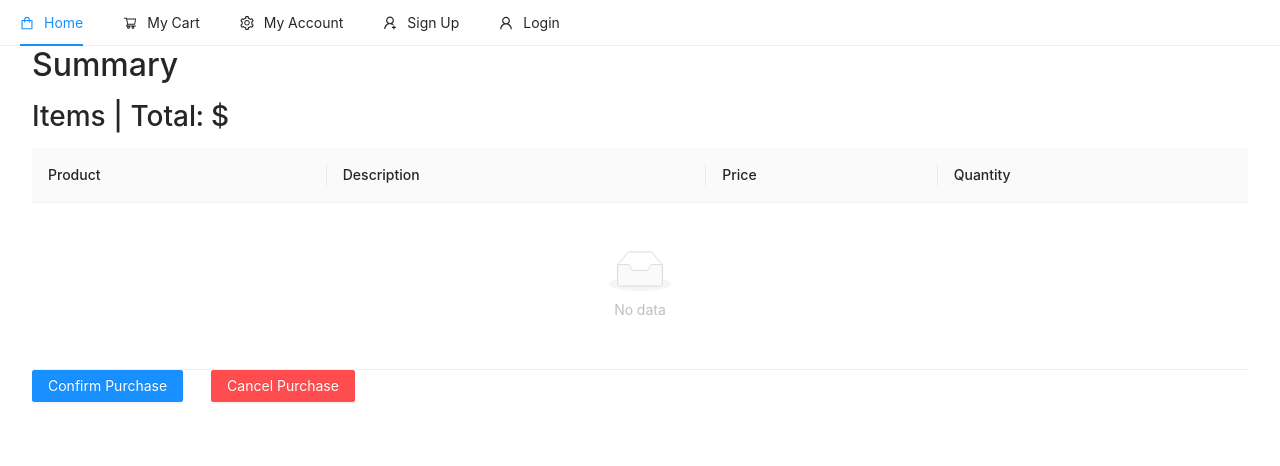
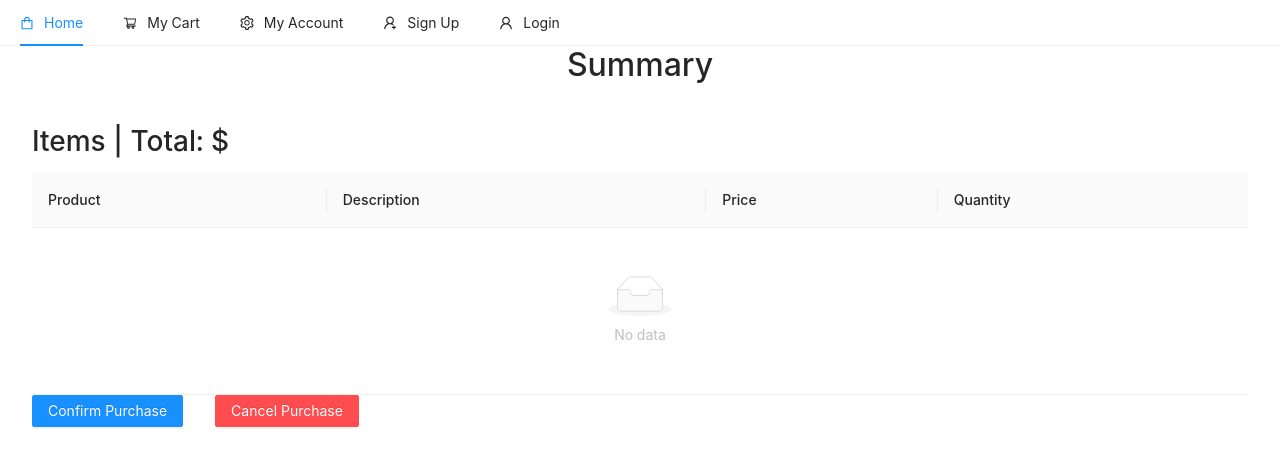
Before and after one commit to brogers856/cse5234_proj, a React (Create React App) app in the folder client/: page /summary in a window 1280 px wide. Shown: the top 466 px of the page. Built offline with nearby package versions, Linux system fonts and the light colour scheme.

Commit message:
Added About page, styled Summary

```diff
--- a/client/src/App.js
+++ b/client/src/App.js
@@ -1,6 +1,6 @@
 import React from 'react';
 import { Switch, Route } from 'react-router-dom';
-import { Home, Error404, Login, Register, Confirm } from './pages';
+import { About, Error404, Login, Register, Confirm } from './pages';
 import { Header, CartHandler } from './components'
 
 const App = () => {
@@ -12,6 +12,7 @@ const App = () => {
           <Route exact path="/login" component={Login} />
           <Route exact path="/register" component={Register} />
           <Route exact path="/confirmation" component={Confirm} />
+          <Route exact path="/about" component={About} />
           <CartHandler></CartHandler>
           {/* Default path. All other (and undefined) routes go here. */}
           <Route component={Error404} />
--- a/client/src/pages/index.js
+++ b/client/src/pages/index.js
@@ -8,3 +8,4 @@ export { default as Confirm } from './confirm/Confirm';
 export { default as Payment } from './checkout/Payment';
 export { default as Error500 } from './http-response/Error500';
 export { default as Summary } from './summary/Summary';
+export {default as About} from './info/About'
--- /dev/null
+++ b/client/src/pages/info/About.js
@@ -0,0 +1,29 @@
+import React from "react";
+import { Card, Row, Col, Space } from "antd";
+
+const About = () => {
+
+    return (
+        <>
+            <h1  style={{display: 'flex',  justifyContent:'center'}}>Meet the Team</h1>
+            <Row style={{marginTop: "1rem", marginBottom: "1rem"}} justify="center">
+                <Col span={12}>
+                    <Card size="large" title="Logan Wolfe" extra={<b>Co-CEO</b>}>
+                        <p>Test</p>
+                    </Card>
+                </Col>
+            </Row>
+            <Row style={{marginTop: "1rem", marginBottom: "1rem"}} justify="center">
+                <Col span={12}>
+                    <Card size="large" title="Ben Rogers" extra={<b>Co-CEO</b>}>
+                        <p>I am a graduating senior majoring in Computer Information Science.
+                        I have experience in many languages and frameworks, but I am most confident with Java, C#, and JavaScript.
+                        I hope to become a full-stack web application developer after I graduate</p>
+                    </Card>
+                </Col>
+            </Row>
+        </>
+    )
+}
+
+export default About
--- /dev/null
+++ b/client/src/pages/summary/Summary.css
@@ -0,0 +1,16 @@
+h2 {
+    display: flex;
+    justify-content: center;
+}
+
+h3 {
+    margin-top: 1.5rem;
+}
+
+.button_container {
+    display: flex;
+}
+
+.cancel_button {
+    margin-left: 2rem;
+}
--- a/client/src/pages/summary/Summary.js
+++ b/client/src/pages/summary/Summary.js
@@ -1,6 +1,7 @@
 import React from "react";
+import './Summary.css'
 import { Link } from "react-router-dom";
-import { Table, Button } from "antd";
+import { Table, Button, Card, Row, Col } from "antd";
 
 const Summary = (props) => {
     let shippingInfo = JSON.parse(window.localStorage.getItem('shippingInfo'))
@@ -21,36 +22,40 @@ const Summary = (props) => {
       ];
 
     return (
-
+        <>
         <div>
             <h2>Summary</h2>
+            <Row justify="space-around">
+                <Col span={8}>
                     {shippingInfo !== null &&
-                <>
-                <h3>Shipping</h3>
-                <p><b>Address:</b> {shippingInfo.addressLine1},{shippingInfo.addressLine1}</p>
+                        <Card title="Shipping">
+                            <p><b>Address:</b> {shippingInfo.addressLine1},{shippingInfo.addressLine2}</p>
                             <p><b>Shipping Method:</b> {shippingInfo.method}</p>
                             <p><b>Email:</b> {shippingInfo.email}</p>
-                </>
+                        </Card>
                     }
+                </Col>
+                <Col span={8}>
                     {paymentInfo !== null &&
-                <>
-                <h3>Payment</h3>
+                        <Card title="Payment">
                             <p><b>Card Number:</b> {paymentInfo.number}</p>
                             <p><b>Expiration Date:</b> {paymentInfo.expiration}</p>
                             <p><b>Security Code:</b> {paymentInfo.security}</p>
-                </>
+                        </Card>
                     }
+                </Col>
+            </Row>
             <h3>Items | Total: ${window.localStorage.getItem("total")}</h3>
             <Table
                 columns={columns}
                 dataSource={props.cart}
             />
-            <div style={{display: "flex"}}>
+            <div className="button_container">
                 <Button type="primary"><Link to="/confirmation">Confirm Purchase</Link></Button>
-                <Button style={{ marginLeft: "2em"}} type="primary" danger onClick={() => handleClick()}><Link to="/">Cancel Purchase</Link></Button>
+                <Button className="cancel_button" type="primary" danger onClick={() => handleClick()}><Link to="/">Cancel Purchase</Link></Button>
             </div>
         </div>
-
+        </>
     )
 };
 
```
Lines whose indentation alone changed are shown as unchanged.
